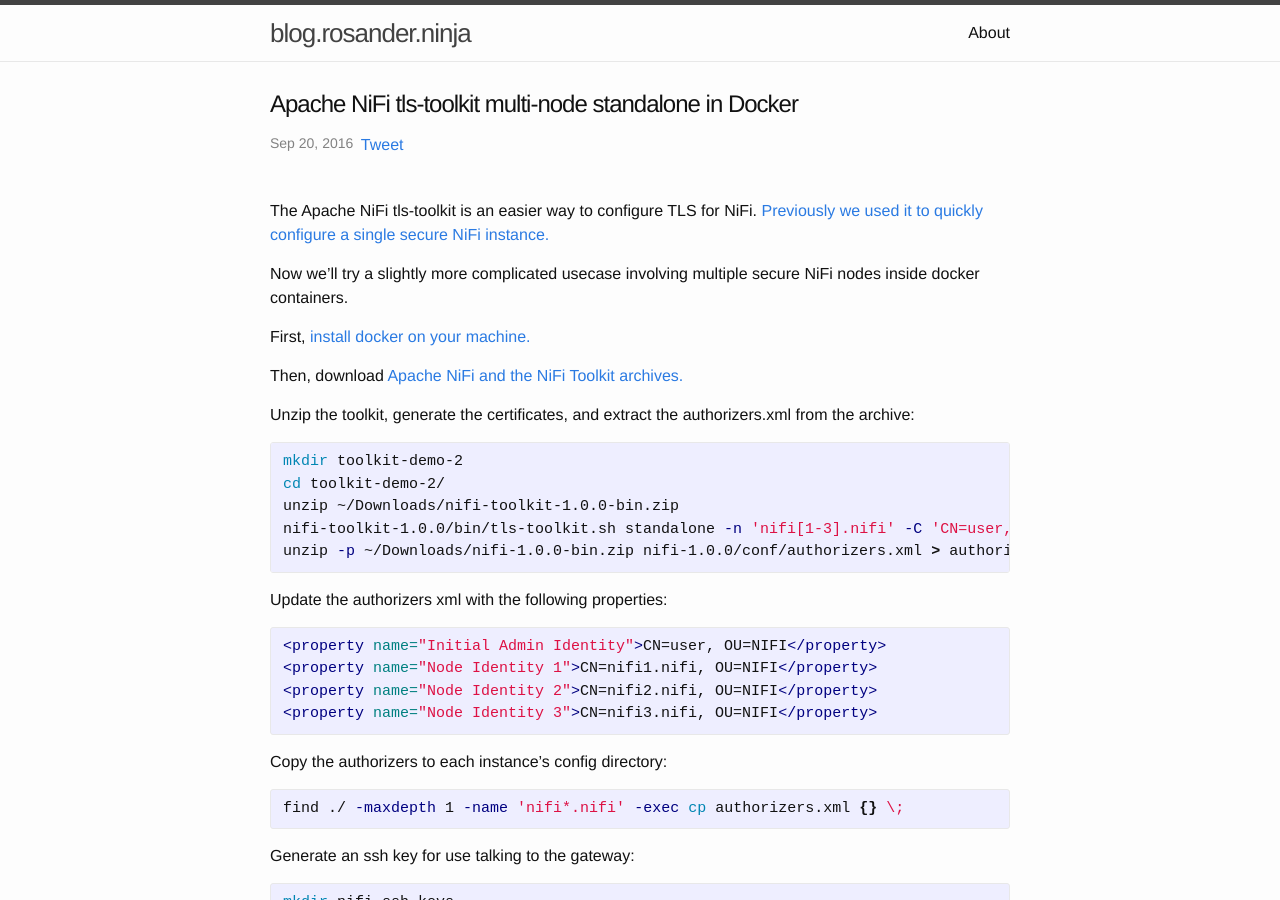
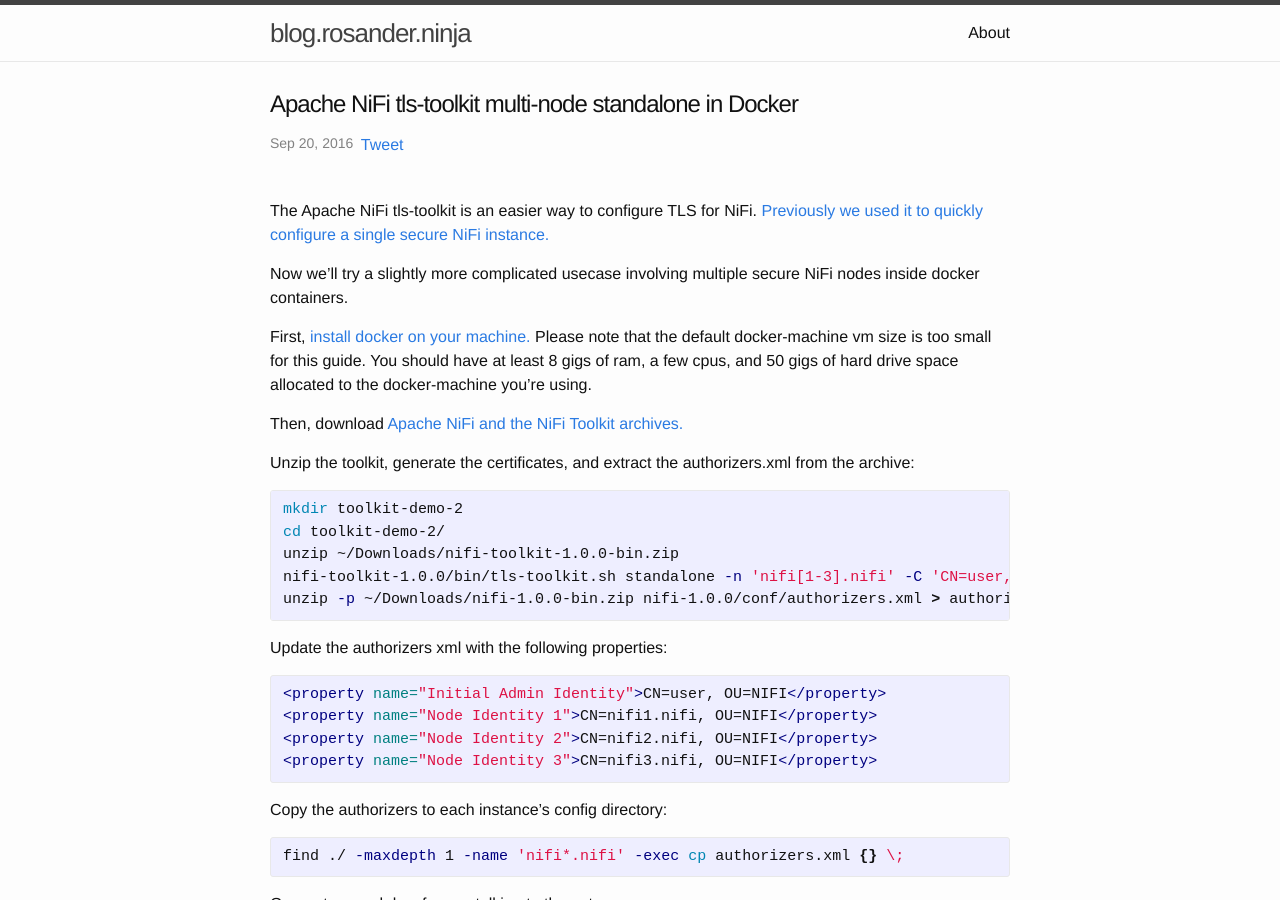
Before and after one commit to brosander/brosander.github.io, a Jekyll site: the page built from _posts/2016-09-20-tls-toolkit-standalone-multi.markdown, in a window 1280 px wide and 900 px high. Built offline with Jekyll 4.4.1, drawn with Linux system fonts in a browser that asks for light colours; comment, search, counter and statistics services are not loaded.

Commit message:
adding note about docker-machine sizing

```diff
--- a/_posts/2016-09-20-tls-toolkit-standalone-multi.markdown
+++ b/_posts/2016-09-20-tls-toolkit-standalone-multi.markdown
@@ -9,6 +9,7 @@ The Apache NiFi tls-toolkit is an easier way to configure TLS for NiFi.  [Previo
 Now we'll try a slightly more complicated usecase involving multiple secure NiFi nodes inside docker containers.
 
 First, [install docker on your machine.](https://www.docker.com/products/docker)
+Please note that the default docker-machine vm size is too small for this guide.  You should have at least 8 gigs of ram, a few cpus, and 50 gigs of hard drive space allocated to the docker-machine you're using.
 
 Then, download [Apache NiFi and the NiFi Toolkit archives.][nifidownload]
 
--- a/_posts/2016-09-21-nifi-ca.markdown
+++ b/_posts/2016-09-21-nifi-ca.markdown
@@ -10,6 +10,7 @@ Hortonworks DataFlow 2.0 comes with the ability to configure TLS for Apache NiFi
 To demonstrate this functionality, lets set up a 3 node NiFi secured cluster through Ambari locally in Docker containers.
 
 First, [install docker on your machine.](https://www.docker.com/products/docker)
+Please note that the default docker-machine vm size is too small for this guide.  You should have at least 8 gigs of ram, a few cpus, and 100 gigs of hard drive space allocated to the docker-machine you're using.
 
 Build the Ambari stack:
 {% highlight shell %}
```
